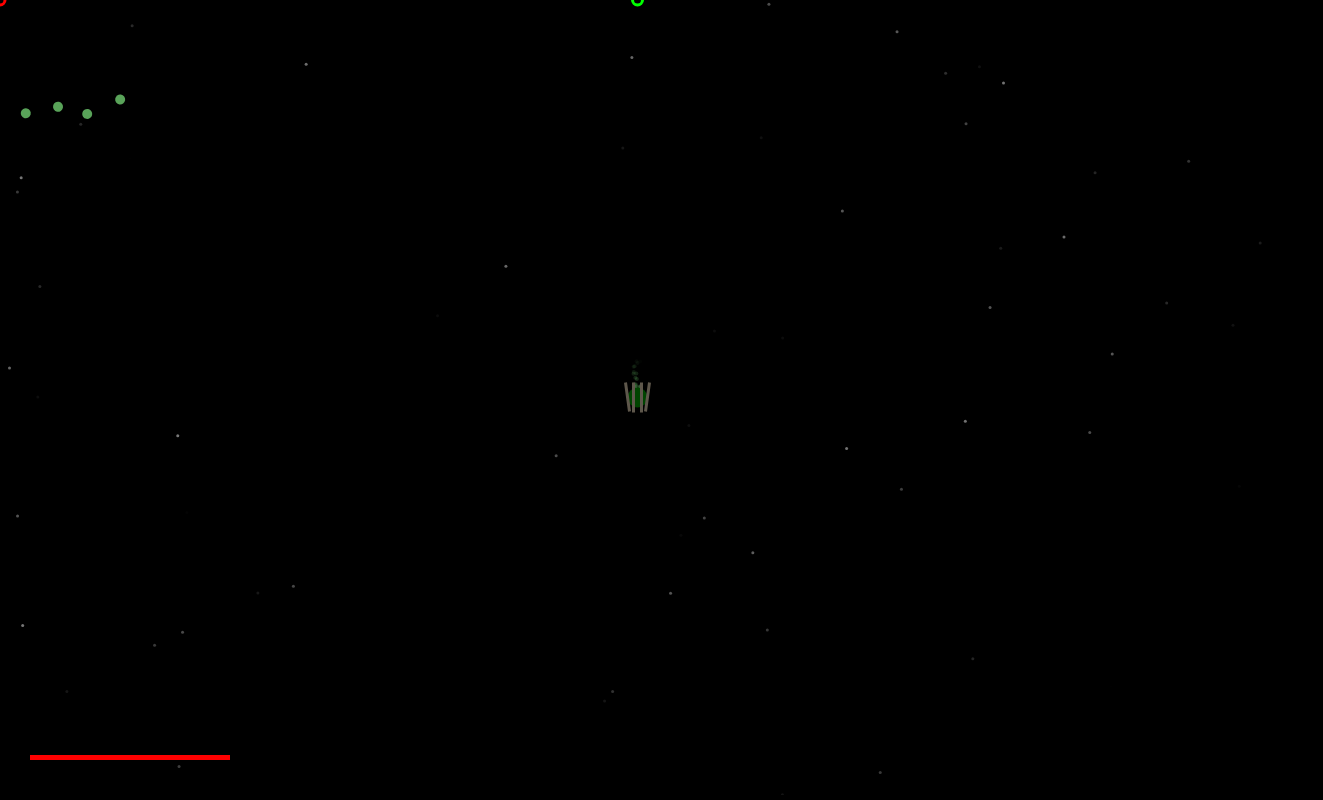
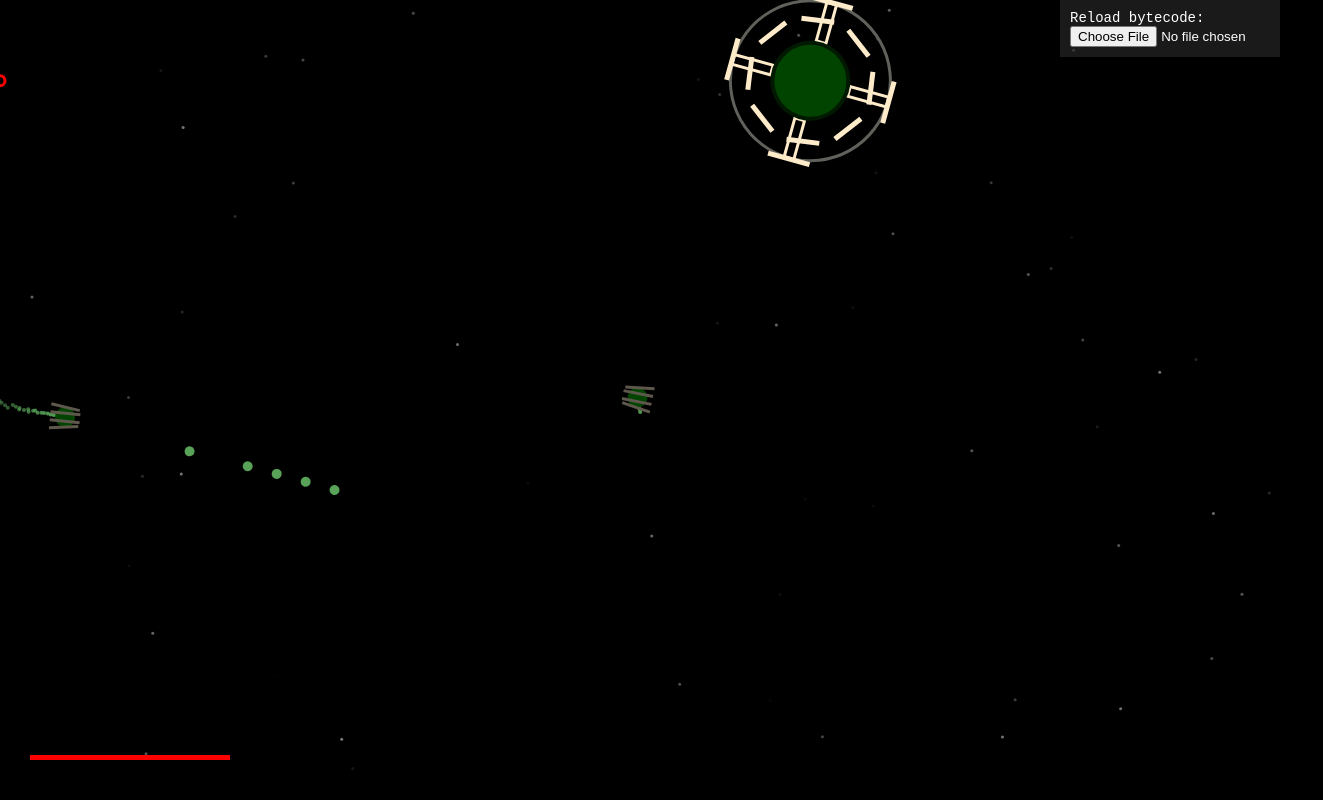
Before and after one commit to lucaspiller/tagC, a plain HTML site: page index.html in a window 1280 px wide. Shown: the whole page, 1323 px wide, since content can reach past the window. Drawn offline with nearby package versions, Linux system fonts and the light colour scheme.

Commit message:
Add bytecode loader

```diff
--- a/index.html
+++ b/index.html
@@ -7,10 +7,15 @@
   <script src="http://ajax.googleapis.com/ajax/libs/jquery/1.5.1/jquery.min.js"></script>
   <script src="http://ajax.cdnjs.com/ajax/libs/underscore.js/1.1.6/underscore-min.js"></script>
   <script src="javascript/emulator.js"></script>
+  <script src="javascript/bytecode_loader.js"></script>
   <script src="javascript/88etag.js"></script>
   <script src="javascript/tagc.js"></script>
 </head>
 <body>
+  <div id="debug">
+    <label>Reload bytecode:</label>
+    <input type="file" id="bytecode-load">
+  </div>
   <canvas></canvas>
 </body>
 </html>
--- /dev/null
+++ b/javascript/bytecode_loader.js
@@ -0,0 +1,43 @@
+var BytecodeLoader = (function() {
+  var _this;
+
+  function BytecodeLoader(element, defaultBytecode, callback) {
+    _this = this;
+
+    this.defaultBytecode = defaultBytecode;
+    this.callback        = callback;
+    this.element         = element;
+
+    this.element.addEventListener('change', this.loadFromFile);
+    this.loadDefault();
+  }
+
+  BytecodeLoader.prototype.loadDefault = function() {
+    this.callback(this.defaultBytecode);
+  };
+
+  BytecodeLoader.prototype.loadFromFile = function() {
+    if (!window.FileReader) {
+      alert("Sorry, your browser isn't supported :(");
+      return;
+    }
+
+    var reader = new FileReader();
+    reader.onload = function() {
+      var bytecode = new Uint16Array(Math.ceil(reader.result.length / 2));
+
+      var j = 0, i = 0;
+      while (i < reader.result.length) {
+        var low  = reader.result.charCodeAt(i++) || 0;
+        var high = reader.result.charCodeAt(i++) || 0;
+
+        bytecode[j++] = (low << 8) + high;
+      }
+
+      _this.callback(bytecode);
+    };
+    reader.readAsBinaryString(_this.element.files[0]);
+  }
+
+  return BytecodeLoader;
+})();
--- a/javascript/tagc.js
+++ b/javascript/tagc.js
@@ -1,8 +1,5 @@
 $(document).ready(function() {
   var emulator, bytecode;
-
-  // TODO load this from somewhere useful
-  bytecode = [31905, 65280, 34818, 32787, 32641, 2, 34850, 34866, 33953, 35890, 31905, 255, 36914, 31905, 65280, 36914, 33825, 32641, 2];
 
   Gt.onStart = function() {
     emulator = new Emulator();
@@ -21,7 +18,23 @@ $(document).ready(function() {
     } else if (zVal == 0x00ff) {
       ship.backward();
     }
+
+    var xVal = emulator.Registers.X.get();
+    if (xVal == 0xff00) {
+      ship.rotate(-1);
+    } else if (xVal == 0x00ff) {
+      ship.rotate(1);
+    }
   }
+
+  var defaultBytecode = [31905, 65280, 35010, 44258, 32978, 31776, 13, 31986, 65530, 31776, 26, 32641, 2, 34818, 34834, 33953, 35858, 31905, 255, 36882, 31905, 65280, 36882, 33793, 33985, 25473, 34850, 34866, 33889, 35890, 31841, 255, 36914, 31841, 65280, 36914, 33825, 34017, 25473];
+
+  new BytecodeLoader($('#bytecode-load').get(0), defaultBytecode, function(_bytecode) {
+    bytecode = _bytecode;
+
+    // restart DCPU
+    Gt.onStart();
+  });
 
   Gt.c = new Gt.Controller($('canvas').get(0));
 });
--- a/style.css
+++ b/style.css
@@ -4,3 +4,13 @@ body {
   background-color: black;
   color: white;
 }
+
+#debug {
+  position: absolute;
+  top: 0;
+  right: 0;
+  width: 200px;
+  padding: 10px;
+  background: rgba(255, 255, 255, 0.1);
+  font: 14px 'Courier New', 'Courier', serif;
+}
```
Also changed, not shown: 2 other files.
